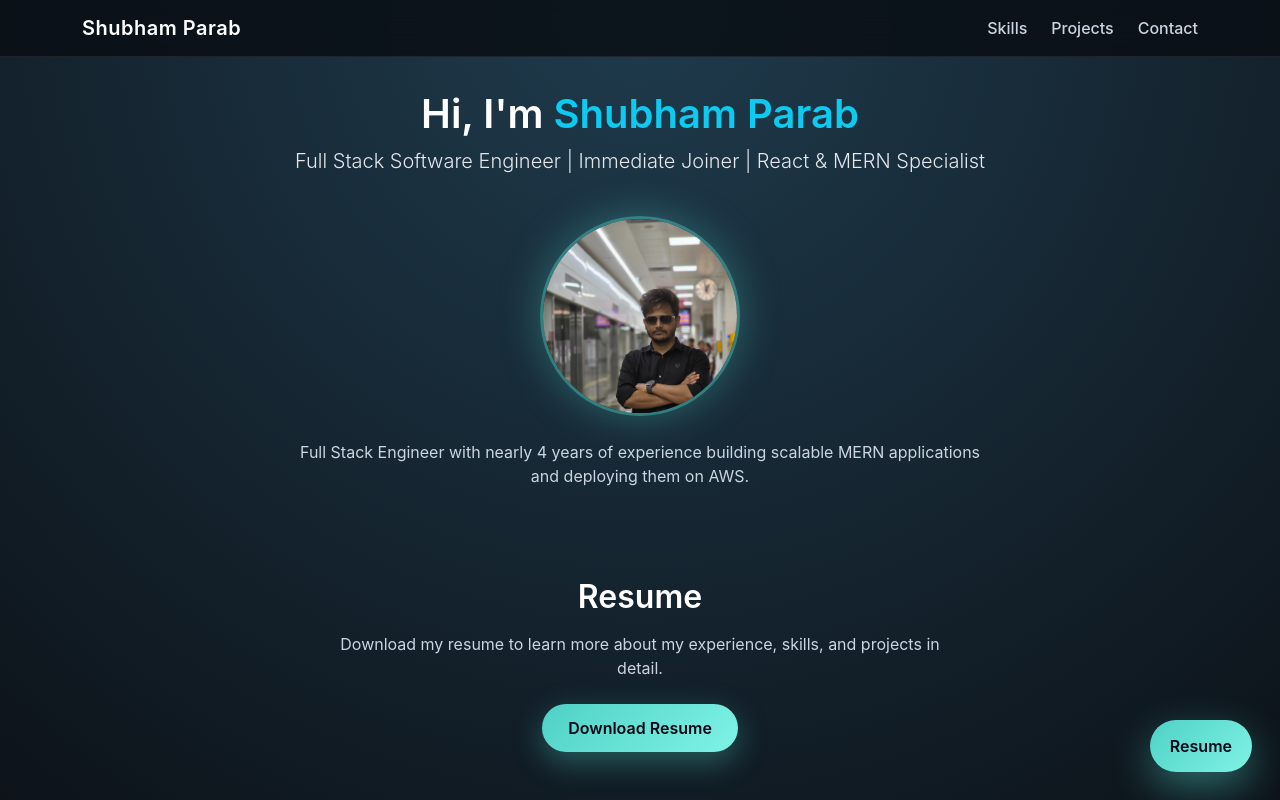
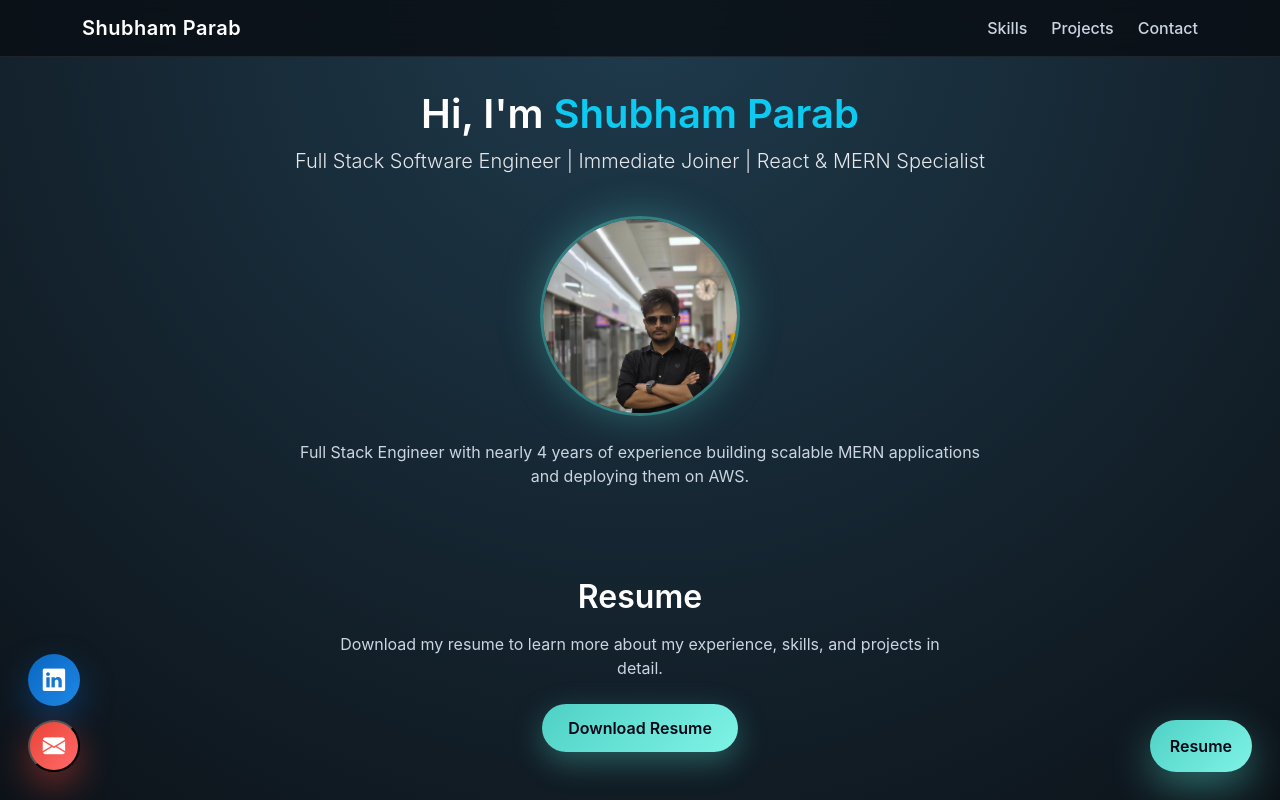
Before and after one commit to shubham-projects-cv/portfolio, a React (Vite) app: page / in a window 1280 px wide. Shown: the top 800 px of the page. Built offline with nearby package versions, Linux system fonts and the light colour scheme.

Commit message:
Add Social Icons

```diff
--- a/index.html
+++ b/index.html
@@ -6,6 +6,7 @@
   <meta name="viewport" content="width=device-width, initial-scale=1.0" />
   <meta name="description" content="Shubham Parab | React Developer Portfolio">
   <meta name="keywords" content="React Developer, MERN Stack, AWS, Frontend Engineer">
+  <link href="https://cdn.jsdelivr.net/npm/bootstrap-icons@1.11.3/font/bootstrap-icons.css" rel="stylesheet" />
   <title>Shubham Parab | Portfolio</title>
 </head>
 
--- a/src/App.jsx
+++ b/src/App.jsx
@@ -6,6 +6,7 @@ import Projects from "./components/Projects";
 import Contact from "./components/Contact";
 import Resume from "./components/Resume";
 import FloatingResume from "./components/FloatingResume";
+import FloatingSocials from "./components/FloatingSocials";
 
 export default function App() {
   return (
@@ -18,6 +19,7 @@ export default function App() {
       <Projects />
       <Contact />
       <FloatingResume />
+      <FloatingSocials />
     </>
 
   );
--- /dev/null
+++ b/src/components/FloatingSocials.jsx
@@ -0,0 +1,33 @@
+export default function FloatingSocials() {
+    const scrollToContact = () => {
+        const section = document.getElementById("contact");
+        if (section) {
+            section.scrollIntoView({ behavior: "smooth" });
+        }
+    };
+
+    return (
+        <div className="floating-socials">
+            {/* LinkedIn */}
+            <a
+                href="https://www.linkedin.com/in/shubham-parab-35bab72a8"
+                target="_blank"
+                rel="noreferrer"
+                className="social-btn linkedin"
+                title="LinkedIn Profile"
+            >
+                <i className="bi bi-linkedin"></i>
+            </a>
+
+            {/* Gmail → scroll */}
+            <button
+                type="button"
+                onClick={scrollToContact}
+                className="social-btn gmail"
+                title="Contact Me"
+            >
+                <i className="bi bi-envelope-fill"></i>
+            </button>
+        </div>
+    );
+}
--- a/src/styles/global.css
+++ b/src/styles/global.css
@@ -333,3 +333,64 @@ a:hover {
 .contact-form .form-control {
     color: #e5e7eb !important;
 }
+
+/* Floating socials container (LEFT) */
+.floating-socials {
+    position: fixed;
+    left: 28px;
+    bottom: 28px;
+    /* above bottom edge */
+    display: flex;
+    flex-direction: column;
+    gap: 14px;
+    z-index: 999;
+}
+
+/* Common button style */
+.social-btn {
+    width: 52px;
+    height: 52px;
+    border-radius: 50%;
+    display: flex;
+    align-items: center;
+    justify-content: center;
+    font-size: 1.4rem;
+    color: #ffffff;
+    transition: all 0.3s ease;
+}
+
+/* LinkedIn */
+.social-btn.linkedin {
+    background: linear-gradient(135deg, #0a66c2, #1e88e5);
+    box-shadow: 0 14px 35px rgba(10, 102, 194, 0.45);
+}
+
+.social-btn.linkedin:hover {
+    transform: translateY(-4px) scale(1.08);
+    box-shadow: 0 24px 55px rgba(10, 102, 194, 0.65);
+}
+
+/* Gmail */
+.social-btn.gmail {
+    background: linear-gradient(135deg, #ea4335, #ff6b6b);
+    box-shadow: 0 14px 35px rgba(234, 67, 53, 0.45);
+}
+
+.social-btn.gmail:hover {
+    transform: translateY(-4px) scale(1.08);
+    box-shadow: 0 24px 55px rgba(234, 67, 53, 0.65);
+}
+
+/* Mobile adjustments */
+@media (max-width: 480px) {
+    .floating-socials {
+        left: 16px;
+        bottom: 28px;
+    }
+
+    .social-btn {
+        width: 46px;
+        height: 46px;
+        font-size: 1.2rem;
+    }
+}
```
